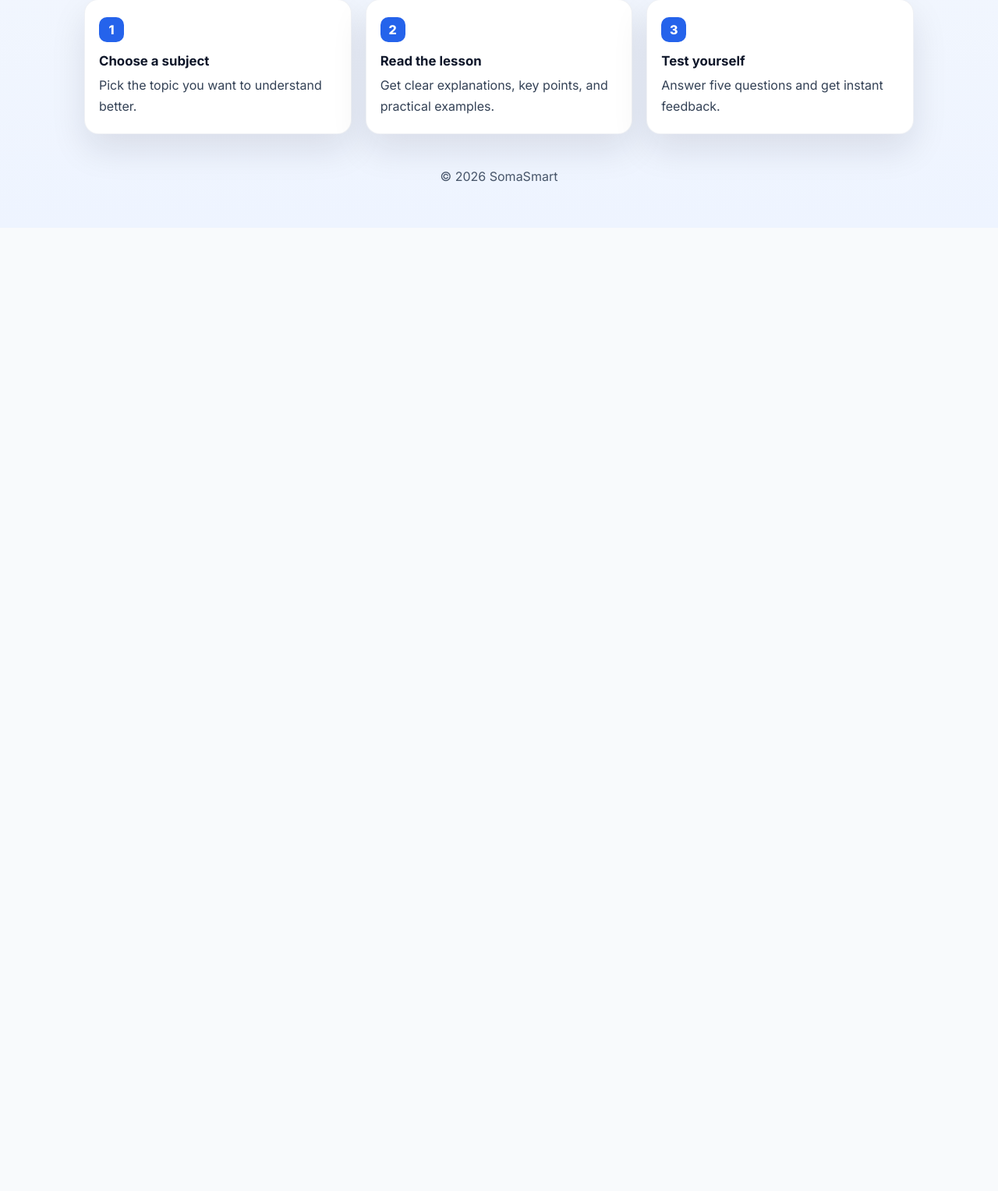
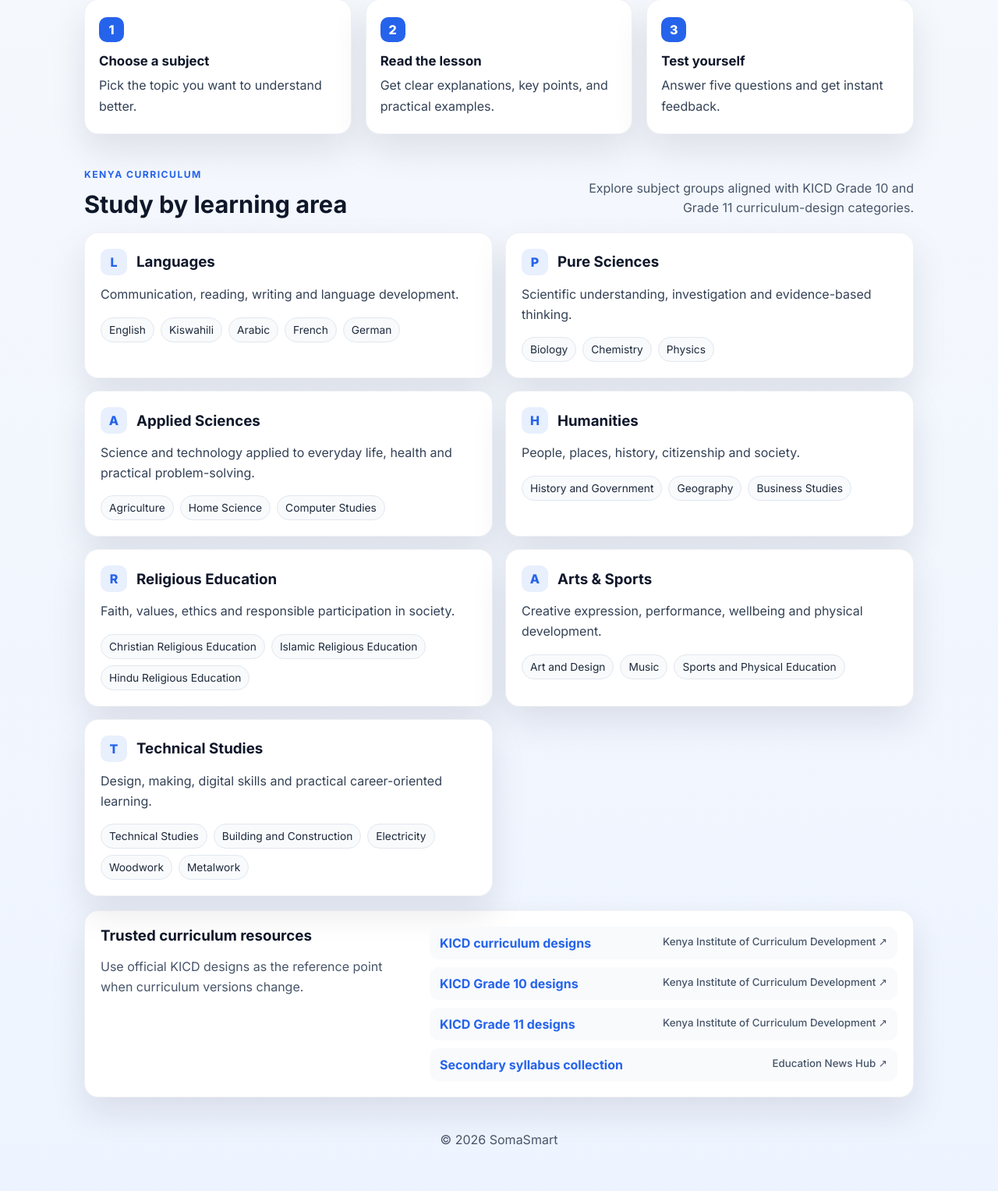
Before and after one commit to lennyjustin/Di-Bootcamp, a Flask app: page / in a window 1280 px wide. Shown: the part 662-2189 px from the top of the page at 78% size. Before the commit the page ends 895 px from the top, so only its background shows below. Run offline with Flask 3, Linux system fonts and the light colour scheme.

Commit message:
Add Kenya curriculum learning guide

```diff
--- a/week 5/Day 5/Hackathon #1/app.py
+++ b/week 5/Day 5/Hackathon #1/app.py
@@ -9,20 +9,24 @@ from openai import OpenAI
 load_dotenv()
 app = Flask(__name__, template_folder="templates", static_folder="static")
 
-SUBJECTS = [
-    "History",
-    "Biology",
-    "Mathematics",
-    "Geography",
-    "English",
-    "Computer Studies",
-]
-
-
 def load_demo_content() -> dict[str, Any]:
     demo_path = os.path.join(os.path.dirname(__file__), "data", "demo_content.json")
     with open(demo_path, "r", encoding="utf-8") as file:
         return json.load(file)
+
+
+def load_curriculum_guide() -> dict[str, Any]:
+    guide_path = os.path.join(os.path.dirname(__file__), "data", "curriculum_guide.json")
+    with open(guide_path, "r", encoding="utf-8") as file:
+        return json.load(file)
+
+
+def curriculum_subjects() -> list[str]:
+    return [
+        subject
+        for group in load_curriculum_guide()["groups"]
+        for subject in group["subjects"]
+    ]
 
 
 def validate_learning_content(content: Any) -> dict[str, Any]:
@@ -195,6 +199,11 @@ def health_check():
     return jsonify({"status": "ok", "app": "SomaSmart"})
 
 
+@app.route("/api/curriculum")
+def curriculum():
+    return jsonify(load_curriculum_guide())
+
+
 @app.route("/api/learn", methods=["POST"])
 def learn():
     data = request.get_json(silent=True) or {}
@@ -210,7 +219,7 @@ def learn():
     if len(topic) > 200:
         return jsonify({"error": "Topic is too long. Please keep it under 200 characters."}), 400
 
-    if subject not in SUBJECTS:
+    if subject not in curriculum_subjects():
         return jsonify({"error": "Please choose a valid subject."}), 400
 
     try:
--- /dev/null
+++ b/week 5/Day 5/Hackathon #1/data/curriculum_guide.json
@@ -0,0 +1,68 @@
+{
+  "title": "Kenya secondary curriculum guide",
+  "intro": "Explore learning areas used in Kenya's secondary and Senior School curriculum, then choose a subject to build a lesson.",
+  "updated_note": "Subject groupings are based on the KICD Grade 10 and Grade 11 curriculum-design pages. Confirm the current official design before making school or examination decisions.",
+  "groups": [
+    {
+      "name": "Languages",
+      "description": "Communication, reading, writing and language development.",
+      "subjects": ["English", "Kiswahili", "Arabic", "French", "German"]
+    },
+    {
+      "name": "Pure Sciences",
+      "description": "Scientific understanding, investigation and evidence-based thinking.",
+      "subjects": ["Biology", "Chemistry", "Physics"]
+    },
+    {
+      "name": "Applied Sciences",
+      "description": "Science and technology applied to everyday life, health and practical problem-solving.",
+      "subjects": ["Agriculture", "Home Science", "Computer Studies"]
+    },
+    {
+      "name": "Humanities",
+      "description": "People, places, history, citizenship and society.",
+      "subjects": ["History and Government", "Geography", "Business Studies"]
+    },
+    {
+      "name": "Religious Education",
+      "description": "Faith, values, ethics and responsible participation in society.",
+      "subjects": ["Christian Religious Education", "Islamic Religious Education", "Hindu Religious Education"]
+    },
+    {
+      "name": "Arts & Sports",
+      "description": "Creative expression, performance, wellbeing and physical development.",
+      "subjects": ["Art and Design", "Music", "Sports and Physical Education"]
+    },
+    {
+      "name": "Technical Studies",
+      "description": "Design, making, digital skills and practical career-oriented learning.",
+      "subjects": ["Technical Studies", "Building and Construction", "Electricity", "Woodwork", "Metalwork"]
+    }
+  ],
+  "resources": [
+    {
+      "name": "KICD curriculum designs",
+      "description": "Official curriculum-design landing page for regular and special-needs learners.",
+      "url": "https://kicd.ac.ke/curriculum-designs/",
+      "source": "Kenya Institute of Curriculum Development"
+    },
+    {
+      "name": "KICD Grade 10 designs",
+      "description": "Official Grade 10 learning-area pages.",
+      "url": "https://kicd.ac.ke/cbc-materials/curriculum-designs/grade-ten/",
+      "source": "Kenya Institute of Curriculum Development"
+    },
+    {
+      "name": "KICD Grade 11 designs",
+      "description": "Official Grade 11 learning-area pages.",
+      "url": "https://kicd.ac.ke/cbc-materials/curriculum-designs/grade-eleven/",
+      "source": "Kenya Institute of Curriculum Development"
+    },
+    {
+      "name": "Secondary syllabus collection",
+      "description": "A subject-by-subject syllabus index. Use KICD as the authoritative reference where versions differ.",
+      "url": "https://educationnewshub.co.ke/syllabus-for-all-secondary-schools-per-subjects-latest-syllabus/",
+      "source": "Education News Hub"
+    }
+  ]
+}
--- a/week 5/Day 5/Hackathon #1/static/app.js
+++ b/week 5/Day 5/Hackathon #1/static/app.js
@@ -28,11 +28,54 @@ const feedbackMessage = document.getElementById('feedback-message');
 const revisionBox = document.getElementById('revision-box');
 const tryAnotherBtn = document.getElementById('try-another-btn');
 const reviewLessonBtn = document.getElementById('review-lesson-btn');
+const curriculumGroups = document.getElementById('curriculum-groups');
+const curriculumResources = document.getElementById('curriculum-resources');
 
 let currentLesson = null;
 let currentQuestionIndex = 0;
 let selectedAnswers = [];
 let answeredQuestions = [];
+
+function renderCurriculumGuide(guide) {
+  curriculumGroups.innerHTML = guide.groups.map((group) => `
+    <article class="curriculum-card">
+      <div class="curriculum-card-topline">
+        <span class="curriculum-icon">${group.name.charAt(0)}</span>
+        <h3>${group.name}</h3>
+      </div>
+      <p>${group.description}</p>
+      <div class="subject-tags">
+        ${group.subjects.map((subject) => `
+          <button class="subject-tag" type="button" data-subject="${subject}">${subject}</button>
+        `).join('')}
+      </div>
+    </article>
+  `).join('');
+
+  curriculumResources.innerHTML = guide.resources.map((resource) => `
+    <a class="resource-link" href="${resource.url}" target="_blank" rel="noopener noreferrer">
+      <span>${resource.name}</span>
+      <small>${resource.source} ↗</small>
+    </a>
+  `).join('');
+
+  document.querySelectorAll('.subject-tag').forEach((button) => {
+    button.addEventListener('click', () => {
+      subjectInput.value = button.dataset.subject;
+      topicInput.focus();
+      topicInput.scrollIntoView({ behavior: 'smooth', block: 'center' });
+    });
+  });
+}
+
+function loadCurriculumGuide() {
+  fetch('/api/curriculum')
+    .then((response) => response.json())
+    .then(renderCurriculumGuide)
+    .catch(() => {
+      curriculumGroups.innerHTML = '<p class="muted-text">The curriculum guide is temporarily unavailable.</p>';
+    });
+}
 
 function showScreen(screenName) {
   Object.entries(screens).forEach(([name, screen]) => {
@@ -269,3 +312,4 @@ reviewLessonBtn.addEventListener('click', () => {
 });
 
 showScreen('home');
+loadCurriculumGuide();
--- a/week 5/Day 5/Hackathon #1/static/style.css
+++ b/week 5/Day 5/Hackathon #1/static/style.css
@@ -480,6 +480,137 @@ button:focus-visible {
   margin-top: 24px;
 }
 
+.curriculum-section {
+  margin-top: 44px;
+}
+
+.section-heading {
+  display: flex;
+  align-items: end;
+  justify-content: space-between;
+  gap: 24px;
+  margin-bottom: 18px;
+}
+
+.section-heading h2 {
+  margin: 0;
+  font-size: clamp(1.6rem, 2.4vw, 2.2rem);
+}
+
+.section-note,
+.muted-text {
+  color: var(--gray-600);
+  line-height: 1.6;
+}
+
+.section-note {
+  max-width: 460px;
+  margin: 0;
+  text-align: right;
+}
+
+.curriculum-grid {
+  display: grid;
+  grid-template-columns: repeat(2, minmax(0, 1fr));
+  gap: 16px;
+}
+
+.curriculum-card,
+.resource-panel {
+  background: var(--white);
+  border: 1px solid rgba(148, 163, 184, 0.15);
+  border-radius: 18px;
+  box-shadow: var(--shadow);
+}
+
+.curriculum-card {
+  padding: 20px;
+}
+
+.curriculum-card-topline {
+  display: flex;
+  align-items: center;
+  gap: 12px;
+}
+
+.curriculum-card h3,
+.resource-panel h3 {
+  margin: 0;
+}
+
+.curriculum-card > p {
+  margin: 12px 0 16px;
+  color: var(--gray-700);
+  line-height: 1.6;
+}
+
+.curriculum-icon {
+  display: grid;
+  place-items: center;
+  width: 34px;
+  height: 34px;
+  border-radius: 10px;
+  background: rgba(37, 99, 235, 0.1);
+  color: var(--blue-600);
+  font-weight: 800;
+}
+
+.subject-tags {
+  display: flex;
+  flex-wrap: wrap;
+  gap: 8px;
+}
+
+.subject-tag {
+  padding: 7px 10px;
+  border: 1px solid var(--gray-200);
+  border-radius: 999px;
+  background: var(--gray-50);
+  color: var(--navy-800);
+  cursor: pointer;
+  font-size: 0.86rem;
+}
+
+.subject-tag:hover {
+  border-color: var(--blue-500);
+  color: var(--blue-600);
+}
+
+.resource-panel {
+  display: grid;
+  grid-template-columns: minmax(180px, 0.8fr) minmax(0, 1.2fr);
+  gap: 22px;
+  margin-top: 18px;
+  padding: 20px;
+}
+
+.resource-panel p {
+  margin-bottom: 0;
+}
+
+.resource-links {
+  display: grid;
+  gap: 10px;
+}
+
+.resource-link {
+  display: flex;
+  justify-content: space-between;
+  gap: 16px;
+  padding: 11px 13px;
+  border-radius: 12px;
+  background: var(--gray-50);
+  color: var(--blue-600);
+  text-decoration: none;
+  font-weight: 700;
+}
+
+.resource-link small {
+  color: var(--gray-600);
+  font-weight: 500;
+  text-align: right;
+}
+
 .site-footer {
   padding: 28px 0 0;
   text-align: center;
@@ -488,7 +619,9 @@ button:focus-visible {
 
 @media (max-width: 760px) {
   .field-row,
-  .steps-grid {
+  .steps-grid,
+  .curriculum-grid,
+  .resource-panel {
     grid-template-columns: 1fr;
   }
 
@@ -502,6 +635,15 @@ button:focus-visible {
 
   .quiz-header {
     display: block;
+  }
+
+  .section-heading {
+    display: block;
+  }
+
+  .section-note {
+    margin-top: 10px;
+    text-align: left;
   }
 
   .counter-pill {
--- a/week 5/Day 5/Hackathon #1/templates/index.html
+++ b/week 5/Day 5/Hackathon #1/templates/index.html
@@ -43,6 +43,14 @@
                       <option value="Geography">Geography</option>
                       <option value="English">English</option>
                       <option value="Computer Studies">Computer Studies</option>
+                      <option value="Kiswahili">Kiswahili</option>
+                      <option value="Chemistry">Chemistry</option>
+                      <option value="Physics">Physics</option>
+                      <option value="Agriculture">Agriculture</option>
+                      <option value="Home Science">Home Science</option>
+                      <option value="Business Studies">Business Studies</option>
+                      <option value="Art and Design">Art and Design</option>
+                      <option value="Music">Music</option>
                     </select>
                   </div>
 
@@ -88,6 +96,26 @@
               </article>
             </div>
           </div>
+
+          <section class="curriculum-section" aria-labelledby="curriculum-title">
+            <div class="section-heading">
+              <div>
+                <p class="eyebrow">Kenya curriculum</p>
+                <h2 id="curriculum-title">Study by learning area</h2>
+              </div>
+              <p class="section-note">Explore subject groups aligned with KICD Grade 10 and Grade 11 curriculum-design categories.</p>
+            </div>
+            <div id="curriculum-groups" class="curriculum-grid" aria-live="polite">
+              <p class="muted-text">Loading curriculum guide...</p>
+            </div>
+            <div class="resource-panel">
+              <div>
+                <h3>Trusted curriculum resources</h3>
+                <p class="muted-text">Use official KICD designs as the reference point when curriculum versions change.</p>
+              </div>
+              <div id="curriculum-resources" class="resource-links"></div>
+            </div>
+          </section>
         </section>
 
         <section id="loading-screen" class="screen hidden" aria-live="polite">
```
Also changed, not shown: week 5/Day 5/Hackathon #1/README.md.
